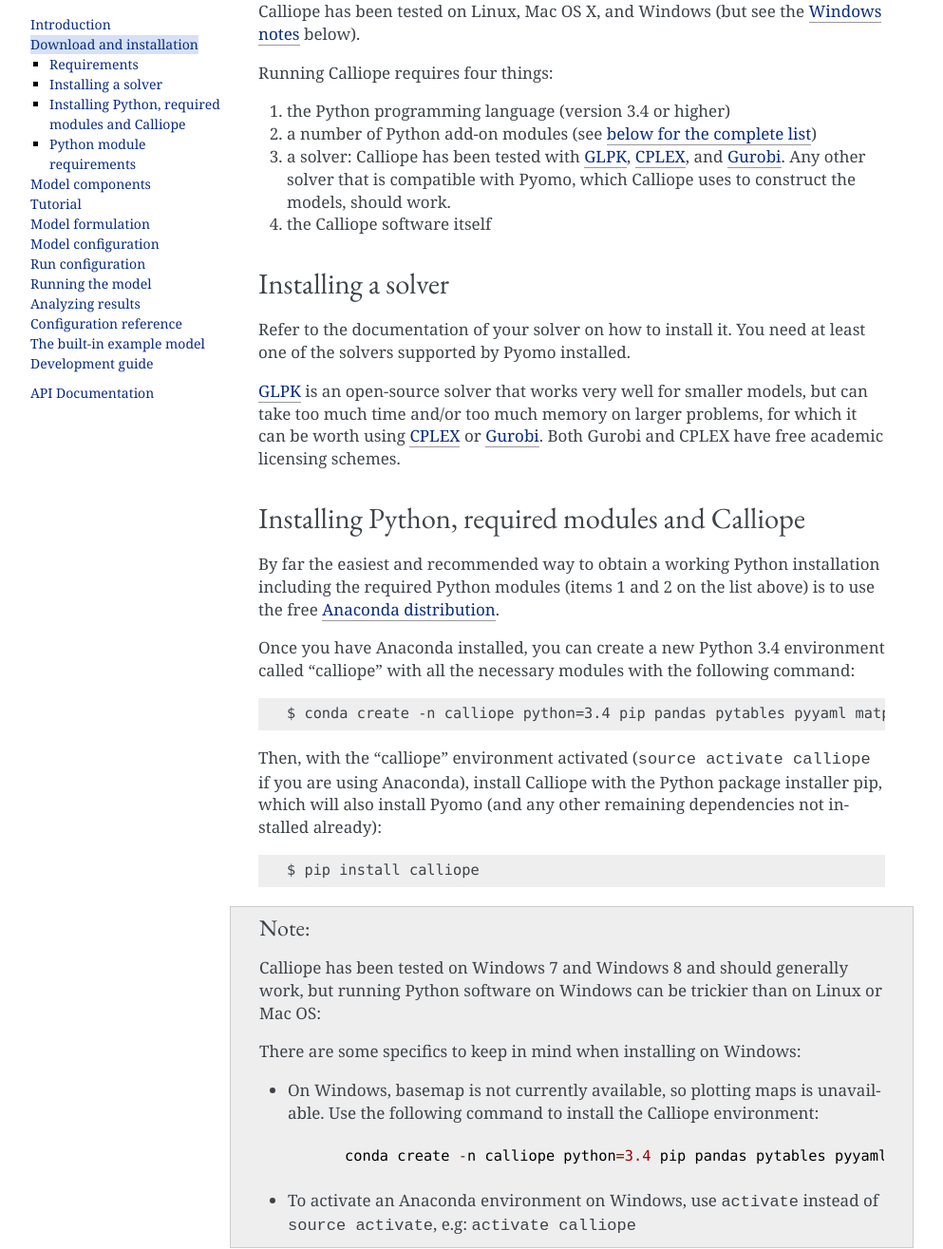
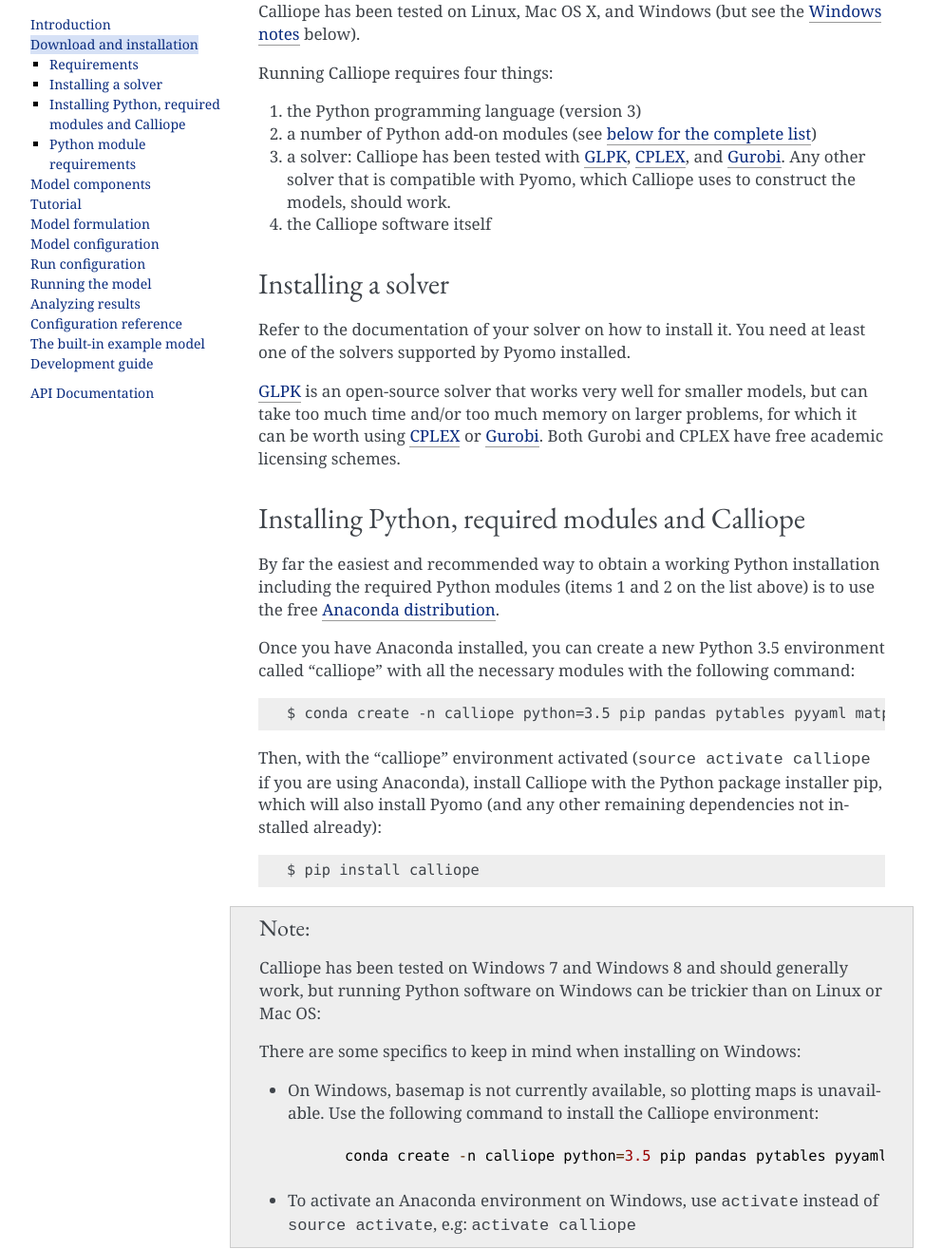
Before and after one commit to calliope-project/calliope, a Sphinx documentation site: the page built from doc/user/installation.rst, in a window 1280 px wide. Shown: the part 170-1485 px from the top of the page at 95% size, without its empty margins (148-1141 px from the left). Built offline with Sphinx 7.4.7, drawn with Linux system fonts in a browser that asks for light colours; pages that are not in the unit, such as notebooks, are missing from menus.

Commit message:
Python 3.5 as default

```diff
--- a/doc/user/installation.rst
+++ b/doc/user/installation.rst
@@ -11,7 +11,7 @@
 
 Running Calliope requires four things:
 
-1. the Python programming language (version 3.4 or higher)
+1. the Python programming language (version 3)
 2. a number of Python add-on modules (see :ref:`below for the complete list <python_module_requirements>`)
 3. a solver: Calliope has been tested with `GLPK <https://www.gnu.org/software/glpk/>`_, `CPLEX <http://ibm.com/software/integration/optimization/cplex-optimization-studio/>`_, and `Gurobi <http://www.gurobi.com/>`_. Any other solver that is compatible with Pyomo, which Calliope uses to construct the models, should work.
 4. the Calliope software itself
@@ -28,9 +28,9 @@
 
 By far the easiest and recommended way to obtain a working Python installation including the required Python modules (items 1 and 2 on the list above) is to use the free `Anaconda distribution <https://store.continuum.io/cshop/anaconda/>`_.
 
-Once you have Anaconda installed, you can create a new Python 3.4 environment called "calliope" with all the necessary modules with the following command::
+Once you have Anaconda installed, you can create a new Python 3.5 environment called "calliope" with all the necessary modules with the following command::
 
-   $ conda create -n calliope python=3.4 pip pandas pytables pyyaml matplotlib networkx basemap
+   $ conda create -n calliope python=3.5 pip pandas pytables pyyaml matplotlib networkx basemap
 
 Then, with the "calliope" environment activated (``source activate calliope`` if you are using Anaconda), install Calliope with the Python package installer pip, which will also install Pyomo (and any other remaining dependencies not installed already)::
 
@@ -46,7 +46,7 @@
 
    * On Windows, basemap is not currently available, so plotting maps is unavailable. Use the following command to install the Calliope environment::
 
-      conda create -n calliope python=3.4 pip pandas pytables pyyaml matplotlib
+      conda create -n calliope python=3.5 pip pandas pytables pyyaml matplotlib
 
    * To activate an Anaconda environment on Windows, use ``activate`` instead of ``source activate``, e.g: ``activate calliope``
 
--- a/setup.py
+++ b/setup.py
@@ -44,6 +44,7 @@
         'Programming Language :: Python',
         'Programming Language :: Python :: 3',
         'Programming Language :: Python :: 3.4',
+        'Programming Language :: Python :: 3.5',
         'Programming Language :: Python :: 3 :: Only'
     ],
     keywords=['energy systems', 'optimization', 'mathematical programming']
```
Also changed, not shown: .travis.yml, doc/_static/notebooks/tutorial.ipynb.
